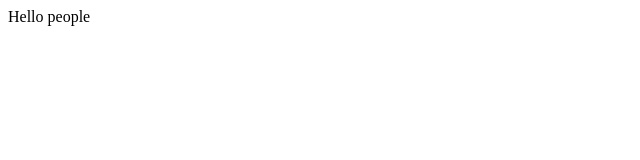
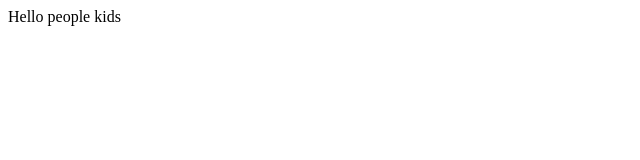
Before and after one commit to MiaLiljenquist/dev-git-progect, a plain HTML site: page index.html in a window 1280 px wide. Shown: the full height of the page, 0-640 px from the left. Drawn offline with Linux system fonts and the light colour scheme.

Commit message:
Changed html

```diff
--- a/index.html
+++ b/index.html
@@ -1 +1 @@
-<div>Hello people</div>
+<div>Hello people kids</div>
```
